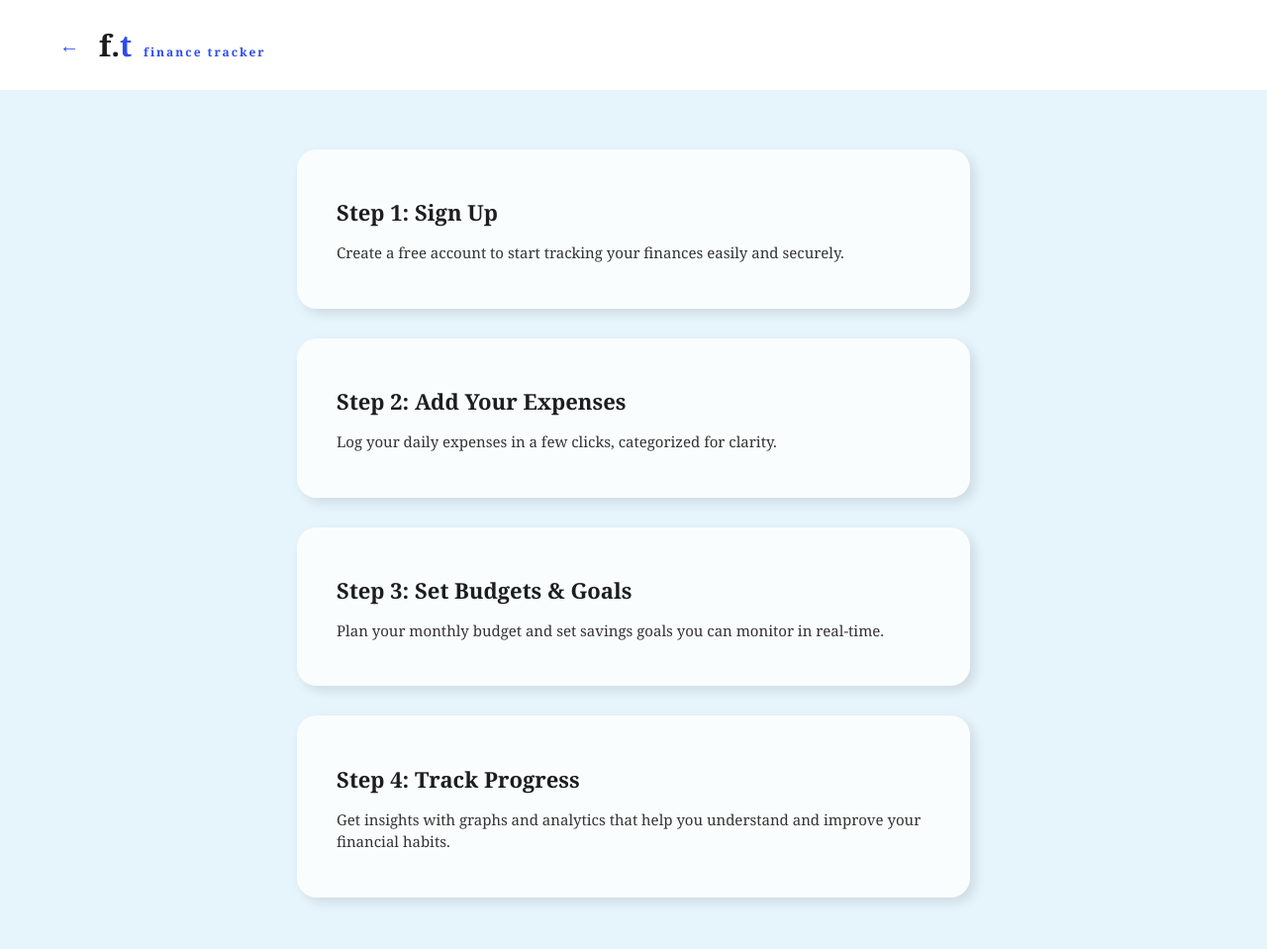
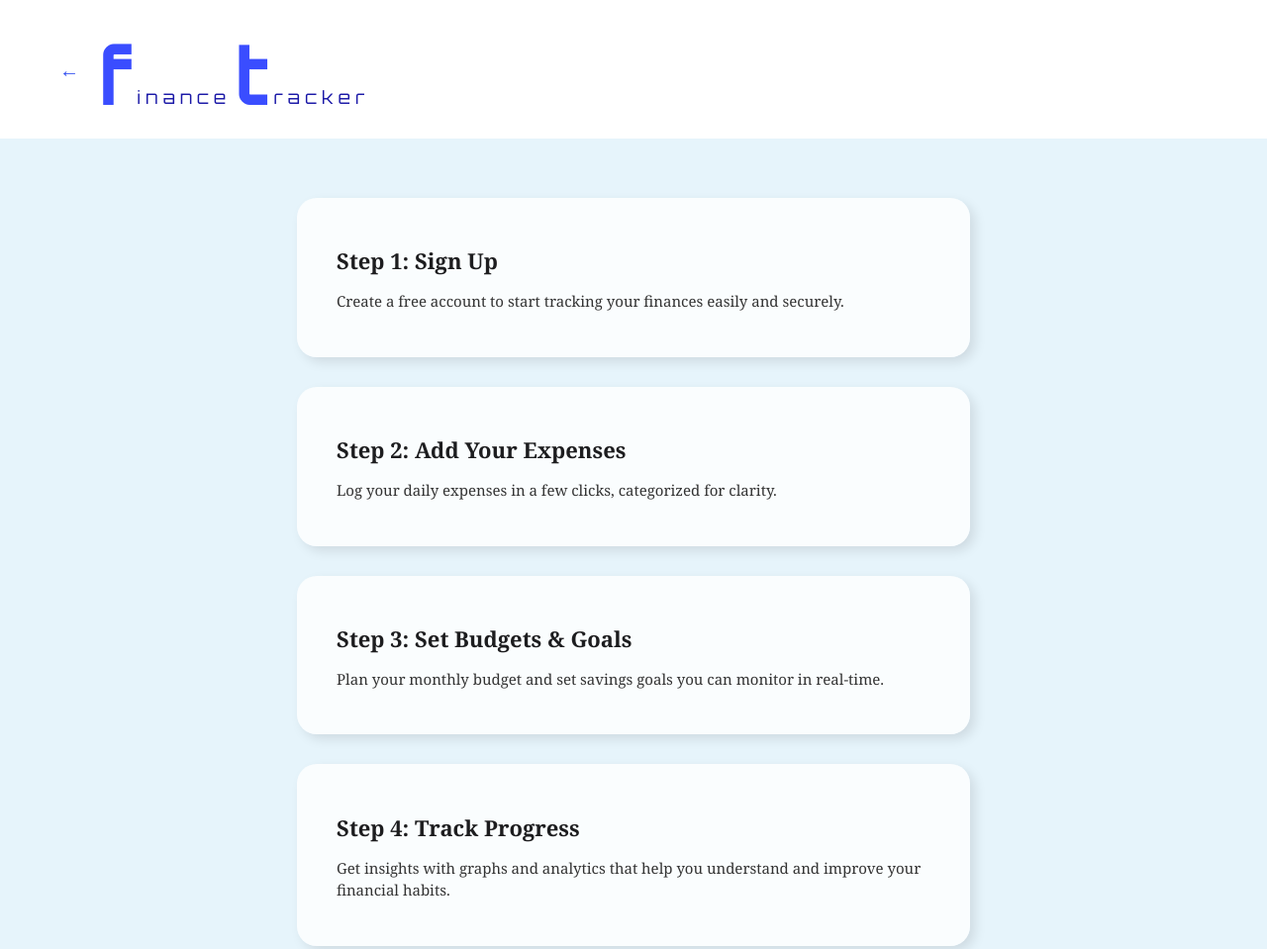
Before and after one commit to aNsHuMaN-04/finance-tracker-frontend, a plain HTML site: page hiw.html in a window 1280 px wide. Shown: the top 959 px of the page at 99% size. Drawn offline with Linux system fonts and the light colour scheme.

Commit message:
Logo in all pages

```diff
--- a/about.css
+++ b/about.css
@@ -14,21 +14,27 @@ background: linear-gradient(to bottom right, #e6f4fb, #dbeafe);
 }
 
 .logo {
-  font-size: 30px;
-  font-weight: bold;
-  color: #1d1d1f;
-  text-decoration: none;
+  display: flex;
+  align-items: flex-end;
+  justify-content: center;
+  gap: 4px;
+  margin-top: 10px;
+  font-family: 'Orbitron', sans-serif;
 }
 
-.logo span {
-  color: #2d4bf0;
+.big-letter {
+  font-size: 80px;
+  font-weight: 700;
+  color: #3a4dff;
+  line-height: 1;
 }
 
-.logo small {
-  font-size: 12px;
-  color: #2d4bf0;
-  margin-left: 4px;
-  letter-spacing: 2px;
+.small-text {
+  font-size: 18px;
+  font-weight: 400;
+  color: #1a18a7;
+  letter-spacing: 5px;
+  margin-bottom: 6px;
 }
 
 .about-section {
--- a/dashboard.css
+++ b/dashboard.css
@@ -12,21 +12,29 @@ body {
 }
 
 .logo {
-  font-size: 30px;
-  font-weight: bold;
-  color: #1d1d1f;
+  display: flex;
+  align-items: flex-end;
+  justify-content: center;
+  gap: 4px;
+  margin-top: 10px;
+  font-family: 'Orbitron', sans-serif;
 }
 
-.logo span {
-  color: #2d4bf0;
+.big-letter {
+  font-size: 80px;
+  font-weight: 700;
+  color: #3a4dff;
+  line-height: 1;
 }
 
-.logo small {
-  font-size: 12px;
-  color: #2d4bf0;
-  margin-left: 4px;
-  letter-spacing: 2px;
+.small-text {
+  font-size: 18px;
+  font-weight: 400;
+  color: #1a18a7;
+  letter-spacing: 5px;
+  margin-bottom: 6px;
 }
+
 
 .dashboard-container {
   display: flex;
--- a/hiw.css
+++ b/hiw.css
@@ -12,22 +12,29 @@ body {
 }
 
 .logo {
-  font-size: 30px;
-  font-weight: bold;
-  color: #1d1d1f;
-  text-decoration: none;
+  display: flex;
+  align-items: flex-end;
+  justify-content: center;
+  gap: 4px;
+  margin-top: 10px;
+  font-family: 'Orbitron', sans-serif;
 }
 
-.logo span {
-  color: #2d4bf0;
+.big-letter {
+  font-size: 80px;
+  font-weight: 700;
+  color: #3a4dff;
+  line-height: 1;
 }
 
-.logo small {
-  font-size: 12px;
-  color: #2d4bf0;
-  margin-left: 4px;
-  letter-spacing: 2px;
+.small-text {
+  font-size: 18px;
+  font-weight: 400;
+  color: #1a18a7;
+  letter-spacing: 5px;
+  margin-bottom: 6px;
 }
+
 
 .back-arrow {
   font-size: 20px;
--- a/hiw.html
+++ b/hiw.html
@@ -5,12 +5,17 @@
   <meta name="viewport" content="width=device-width, initial-scale=1.0" />
   <title>How It Works - Finance Tracker</title>
   <link rel="stylesheet" href="hiw.css" />
+  <link href="https://fonts.googleapis.com/css2?family=Orbitron:wght@400;700&display=swap" rel="stylesheet">
+
 </head>
 <body>
 
 <header class="navbar">
   <a href="index.html" class="back-arrow">&#8592;</a>
-  <div class="logo">f.<span>t</span> <small>finance tracker</small></div>
+   <div class="logo">
+  <span class="big-letter">f</span><span class="small-text">inance</span>
+  <span class="big-letter">t</span><span class="small-text">racker</span>
+</div>
 </header>
 
 <main class="content-section">
--- a/info.css
+++ b/info.css
@@ -18,21 +18,27 @@ body {
 }
 
 .logo {
-  font-size: 30px;
-  font-weight: bold;
-  color: #1d1d1f;
-  text-decoration: none;
+  display: flex;
+  align-items: flex-end;
+  justify-content: center;
+  gap: 4px;
+  margin-top: 10px;
+  font-family: 'Orbitron', sans-serif;
 }
 
-.logo span {
-  color: #2d4bf0;
+.big-letter {
+  font-size: 80px;
+  font-weight: 700;
+  color: #3a4dff;
+  line-height: 1;
 }
 
-.logo small {
-  font-size: 12px;
-  color: #2d4bf0;
-  margin-left: 4px;
-  letter-spacing: 2px;
+.small-text {
+  font-size: 18px;
+  font-weight: 400;
+  color: #1a18a7;
+  letter-spacing: 5px;
+  margin-bottom: 6px;
 }
 
 .back-arrow {
--- a/login.css
+++ b/login.css
@@ -13,21 +13,27 @@ body {
 }
 
 .logo {
-  font-size: 30px;
-  font-weight: bold;
-  color: #1d1d1f;
-  text-decoration: none;
+  display: flex;
+  align-items: flex-end;
+  justify-content: center;
+  gap: 4px;
+  margin-top: 10px;
+  font-family: 'Orbitron', sans-serif;
 }
 
-.logo span {
-  color: #2d4bf0;
+.big-letter {
+  font-size: 80px;
+  font-weight: 700;
+  color: #3a4dff;
+  line-height: 1;
 }
 
-.logo small {
-  font-size: 12px;
-  color: #2d4bf0;
-  margin-left: 4px;
-  letter-spacing: 2px;
+.small-text {
+  font-size: 18px;
+  font-weight: 400;
+  color: #1a18a7;
+  letter-spacing: 5px;
+  margin-bottom: 6px;
 }
 
 .login-section {
--- a/signup.css
+++ b/signup.css
@@ -12,20 +12,27 @@ body {
 }
 
 .logo {
-  font-size: 30px;
-  font-weight: bold;
-  color: #1d1d1f;
+  display: flex;
+  align-items: flex-end;
+  justify-content: center;
+  gap: 4px;
+  margin-top: 10px;
+  font-family: 'Orbitron', sans-serif;
 }
 
-.logo span {
-  color: #2d4bf0;
+.big-letter {
+  font-size: 80px;
+  font-weight: 700;
+  color: #3a4dff;
+  line-height: 1;
 }
 
-.logo small {
-  font-size: 12px;
-  color: #2d4bf0;
-  margin-left: 4px;
-  letter-spacing: 2px;
+.small-text {
+  font-size: 18px;
+  font-weight: 400;
+  color: #1a18a7;
+  letter-spacing: 5px;
+  margin-bottom: 6px;
 }
 
 .signup-section {
```
Also changed, not shown: about.html (+6 -1 lines), dashboard.html (+7 -2 lines), info.html (+7 -1 lines), login.html (+6 -1 lines), signup.html (+7 -1 lines).
